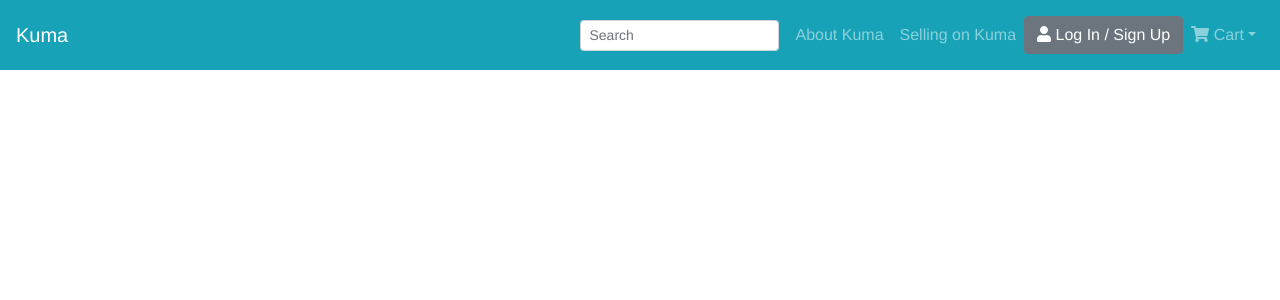
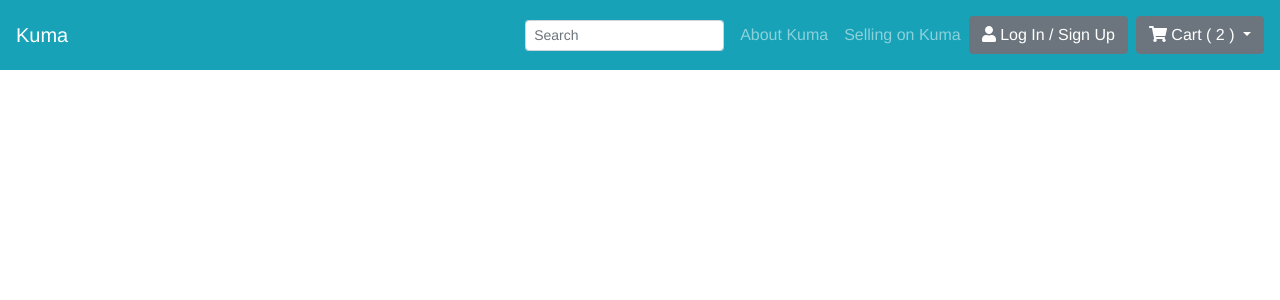
Before and after one commit to michelle-tan/CS467_project, a Vue app in the folder client/: page / in a window 1280 px wide. Shown: the top 300 px of the page. Built offline with nearby package versions, Linux system fonts and the light colour scheme.

Commit message:
Add more form validation, start work on shopping cart (mostly aesthetics)

```diff
--- a/client/src/components/LoginForm.vue
+++ b/client/src/components/LoginForm.vue
@@ -7,6 +7,8 @@
 
 <template>
     <b-form @submit.prevent="handleSubmit">
+        <b-alert variant="danger" :show="showFailure">Login failed: please try again!</b-alert>
+
         <b-form-group label="Username:" label-for="username">
             <b-form-input
                 type="text"
@@ -26,7 +28,6 @@
             </b-form-input>
         </b-form-group>
         <b-button type="submit" variant="primary">Submit</b-button>
-
     </b-form>
 
 
@@ -39,7 +40,8 @@ export default {
             formData: {
                 username: '',
                 password: ''
-            }
+            },
+            showFailure: false
         }
     },
     methods:{
@@ -55,8 +57,12 @@ export default {
                 if(response.status === 200){
                     this.$emit('logged-in', null)
                 }
+                else{
+                    this.showFailure = true
+                }
             })
             .catch(err=>{
+                this.showFailure = true
                 console.log(err)
             })
         }
--- a/client/src/components/Navbar.vue
+++ b/client/src/components/Navbar.vue
@@ -19,17 +19,14 @@
 
 <template>
     <b-navbar toggleable="sm" type="dark" variant="info">
-        <b-navbar-brand href="#">Kuma</b-navbar-brand>
+        <b-navbar-toggle class="order-1 mr-4" target="nav-collapse"></b-navbar-toggle>
+        <b-navbar-brand class="order-2" href="#">Kuma</b-navbar-brand>
 
-        <b-navbar-toggle target="nav-collapse"></b-navbar-toggle>
-
-        <b-collapse id="nav-collapse" is-nav>
+        <b-collapse class="order-4 order-sm-3" id="nav-collapse" is-nav>
             <hr />
 
-
-
         <!-- Searchbar -->
-            <b-navbar-nav class="ml-auto">
+            <b-navbar-nav>
                 <b-nav-form>
                     <b-form-input size="sm" class="mr-sm-2" placeholder="Search"></b-form-input>
                 </b-nav-form>
@@ -84,23 +81,38 @@
                         <div slot="modal-footer" />
                     </b-modal>
                 </div>
+            </b-navbar-nav>
+        </b-collapse>
 
+        <b-navbar-nav class="order-3 order-sm-4">
 
                <!-- Cart Icon (if customer or not logged in) -->
-                <b-nav-item-dropdown class="my-auto" v-if="isCustomer" right>
+            <b-dropdown class="ml-2" v-if="isCustomer" right>
                 <template slot="button-content">
                     <font-awesome-icon icon="shopping-cart" />
                     <span> Cart</span>
+                    <span v-if="cart.length"> ( {{ cart.length }} ) </span>
                 </template>
-                    <b-dropdown-item href="#">TODO: put items here</b-dropdown-item>
+
+                <b-dropdown-header class="cart-dropdown">
+                    Your Cart:
+                </b-dropdown-header>
+
+                <b-dropdown-text>
+                    <ShoppingCart :items="cart"/>
+                </b-dropdown-text>
+
+                <b-dropdown-text>
+                    Subtotal: {{ calcSubtotal }}
+                </b-dropdown-text>
+
                 <b-dropdown-item href="#">
                     <b-button>View Cart and Checkout</b-button>
                 </b-dropdown-item>
+            </b-dropdown>
 
+        </b-navbar-nav>
 
-                </b-nav-item-dropdown>
-            </b-navbar-nav>
-        </b-collapse>
     </b-navbar>
 </template>
 
@@ -108,11 +120,13 @@
 
     import LoginForm from './LoginForm.vue'
     import RegistrationForm from './RegistrationForm.vue'
+    import ShoppingCart from './ShoppingCart.vue'
 
     export default {
         components: {
             LoginForm,
-            RegistrationForm
+            RegistrationForm,
+            ShoppingCart
         },
         props: {
             // shopping cart data, probably
@@ -126,11 +140,31 @@
                 loggedIn: false,
                 // ^^ place these two in props later
                 showModal: false,
-                showingLogin: true
+                showingLogin: true,
+                cart: [
+                    {
+                        title: "Cat",
+                        color: "orange",
+                        qty: 7,
+                        unitPrice: 1,
+                        src: "https://encrypted-tbn0.gstatic.com/images?q=tbn:ANd9GcRP62KqfVgm2TJgJoVEJoqd2ZGnB2MY6zYaQS13wSE-FS7QsuZS",
+                        id: 1
+                    },
+                                        {
+                        title: "Dog",
+                        color: "corgi",
+                        qty: 2,
+                        unitPrice: 1,
+                        src: "https://r.hswstatic.com/w_907/gif/now-af0c66e7-4b34-4f23-ab8d-0506e4f35c5a-1210-680.jpg",
+                        id: 2
+                    },
+                ] // make a prop someday
+
             }
         },
-        mounted: ()=>{
+        mounted: function(){
             // fetch needed data from api
+
         },
         methods:{
             toggleForm(){
@@ -142,7 +176,24 @@
                 }
             }
         },
+        computed: {
+            calcSubtotal(){
+                var subtotal = 0
+                for(var item in this.cart){
+                    subtotal += (this.cart[item].unitPrice * this.cart[item].qty);
+                }
+                return subtotal
+            }
+        }
+
 
     }
 
 </script>
+
+<style>
+
+.cart-dropdown{
+    width: 21rem;
+}
+</style>
--- /dev/null
+++ b/client/src/components/ShoppingCart.vue
@@ -0,0 +1,89 @@
+<!--
+    TODO:
+        * Still need to figure out how to split up the state
+        * Make the remove button work
+            * Maybe replace button with icon
+        * Add increment/decrement buttons?
+
+    -->
+
+<template>
+    <div>
+    <b-card class="cart-card" no-body v-for="item in items" :key="item.id">
+        <b-container fluid>
+            <b-row >
+                <b-col cols="4">
+                    <a href="#">
+                        <b-img class="cart-img" :src="item.src"></b-img>
+                    </a>
+                </b-col>
+                <b-col>
+                    <b-container fluid>
+                        <b-row>
+                            <b-col>
+                                <span class="font-weight-bold">{{item.title}}</span>
+                            </b-col>
+                        </b-row>
+                        <b-row>
+                                <b-col>
+                                    <span>{{item.color}}</span>
+                                </b-col>
+                        </b-row>
+                        <b-row>
+                            <b-col cols="8">
+                                <b-form-input
+                                    type="number"
+                                    :value="item.qty"
+                                    v-model="item.qty"
+                                />
+                            </b-col>
+                            <b-col cols="4">
+                                <small><a href="#">X</a></small>
+                            </b-col>
+                        </b-row>
+                    </b-container>
+                </b-col>
+
+            </b-row>
+        </b-container>
+</b-card>
+</div>
+</template>
+
+<script>
+export default {
+    props: {
+        items: Array
+    },
+    computed:{
+
+    }
+}
+</script>
+
+<style>
+.cart-card{
+    padding: 0.5rem;
+
+}
+.cart-img{
+    width: 6rem;
+    height: auto;
+    align-self: center;
+}
+
+/* this removes HTML arrows on number type form inputs
+https://stackoverflow.com/questions/3790935/can-i-hide-the-html5-number-input-s-spin-box
+*/
+
+input::-webkit-outer-spin-button,
+input::-webkit-inner-spin-button {
+    /* display: none; <- Crashes Chrome on hover */
+    -webkit-appearance: none;
+    margin: 0; /* <-- Apparently some margin are still there even though it's hidden */
+}
+
+input[type=number] {
+    -moz-appearance:textfield; /* Firefox */
+}
+</style>
```
Also changed, not shown: 1 other file (tests, documents, lock files or other folders). Lines whose indentation alone changed are shown as unchanged.
